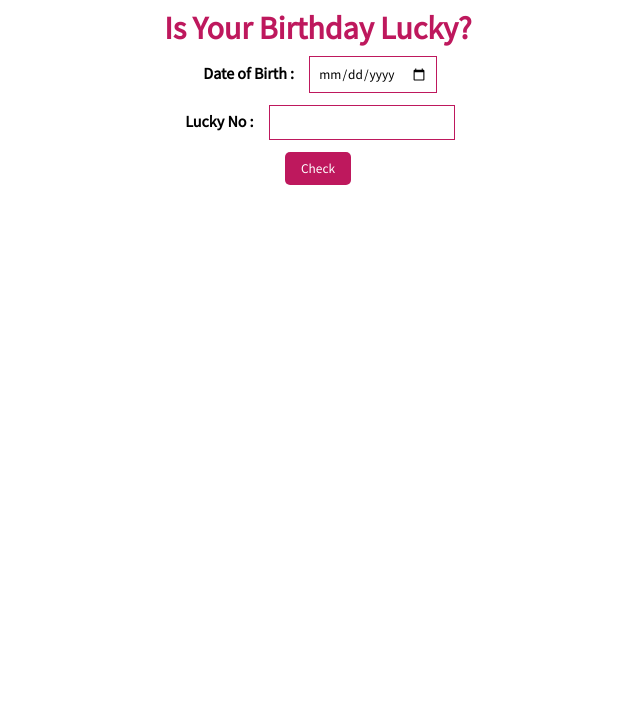
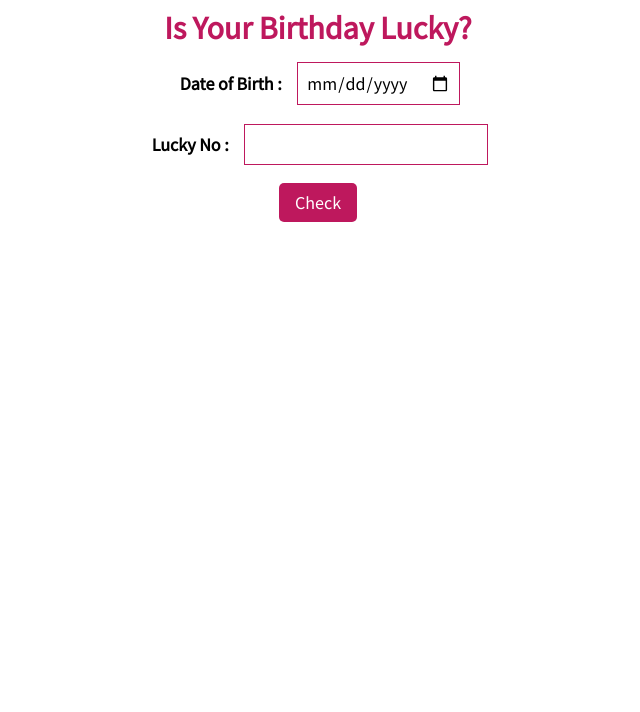
Before and after one commit to rishmi5h/mark11, a plain HTML site: page index.html in a window 1280 px wide. Shown: the top 712 px of the page, without its empty margins (322-962 px from the left). Drawn offline with Linux system fonts and the light colour scheme.

Commit message:
changed sizes

```diff
--- a/index.html
+++ b/index.html
@@ -11,11 +11,11 @@
   <body>
     <div class="container">
       <h1>Is Your Birthday Lucky?</h1>
-      <div>
+      <div class="some-margin">
         <label for="birthday"><b>Date of Birth : </b></label>
         <input type="date" id="birthday" placeholder="dd/mm/yyyy" />
       </div>
-      <div>
+      <div class="some-margin">
         <label for="luckyNo"> <b> Lucky No :</b> </label>
         <input type="tel" id="luckyNo" />
       </div>
--- a/styles.css
+++ b/styles.css
@@ -5,6 +5,7 @@
     /* outline: 1px solid red; */
     font-family: 'Source Sans Pro', sans-serif;
     margin: 0.25rem;
+
 }
 
 :root {
@@ -15,11 +16,20 @@ h1 {
     color: var(--primary-color);
 }
 
+label{
+    font-size: large
+}
+input{
+    font-size: large;
+}
 .container {
     text-align: center;
     margin: 0 auto;
 }
 
+.some-margin{
+    margin: 0.65rem;
+}
 input {
     border: var(--primary-color) 1px solid;
     text-decoration: none;
@@ -27,6 +37,7 @@ input {
 }
 
 button {
+    font-size: large;
     border: none;
     background-color: var(--primary-color);
     color: white;
@@ -37,7 +48,9 @@ button {
 .hide {
     display: none;
 }
-
+img{
+    width: 40%;
+}
 p {
     /* color: var(--primary-color); */
     font-size: large;
@@ -65,6 +78,6 @@ a {
     text-decoration: none;
 }
 
-img {
+/* img {
     color: var(--primary-color);
-}
+} */
```
